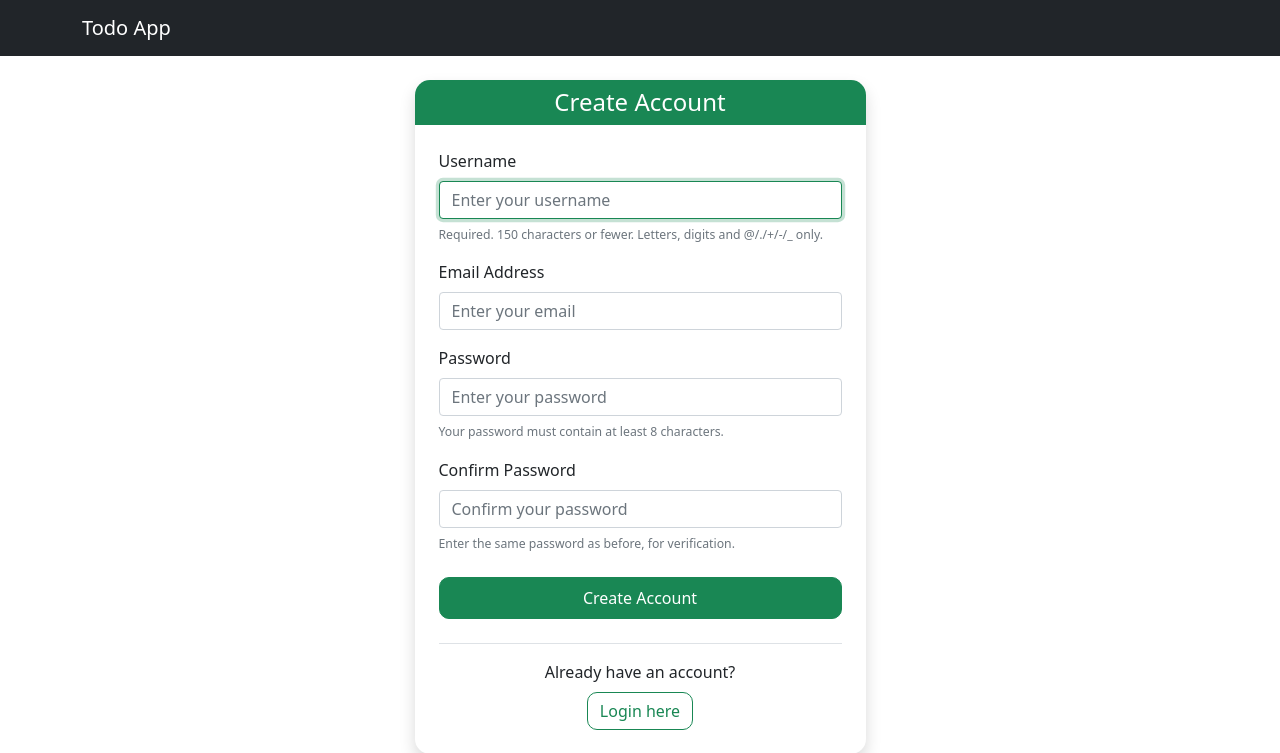
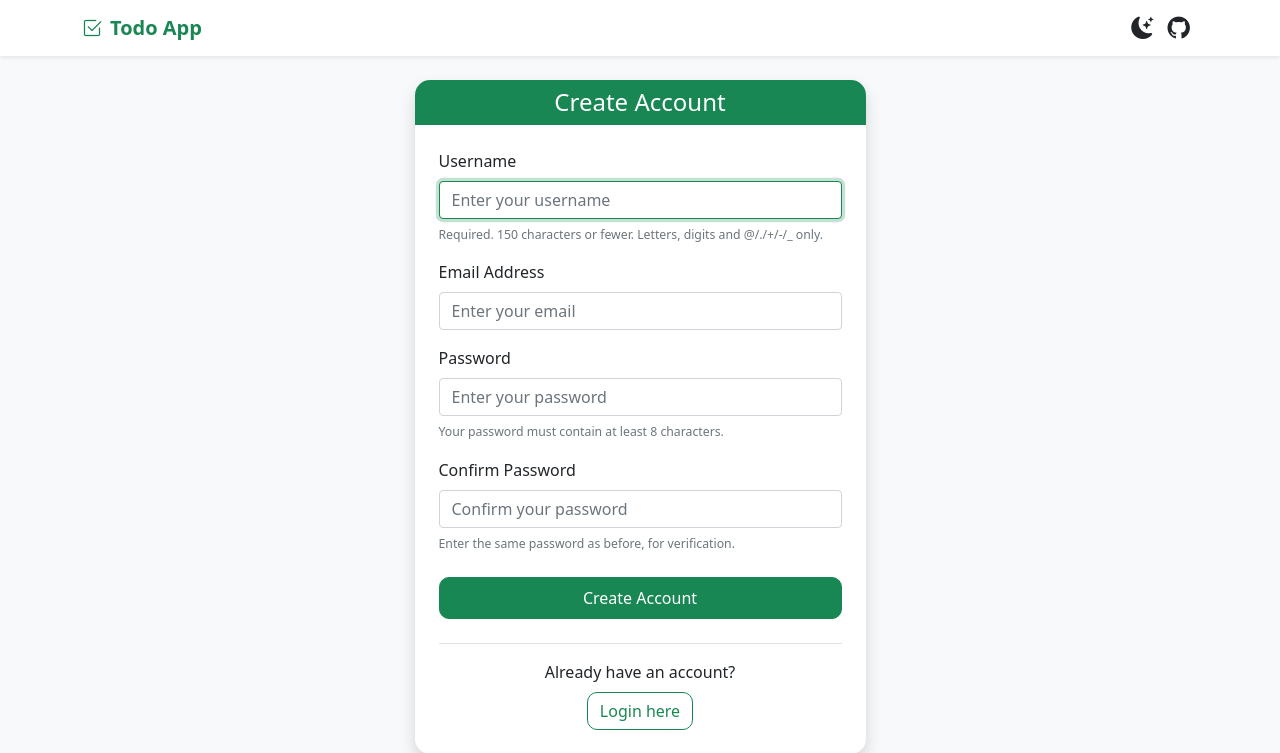
Before and after one commit to Saurabh-Singh02/Todo_List, a Django app: page /signup/ in a window 1280 px wide. Shown: the top 753 px of the page. Run offline with Django 5.2, Linux system fonts and the light colour scheme; some libraries are stand-ins or nearby versions.

Commit message:
Update base.html

```diff
--- a/todoproject/templates/base.html
+++ b/todoproject/templates/base.html
@@ -1,31 +1,142 @@
 <!DOCTYPE html>
-<html lang="en">
+<html lang="en" data-theme="light">
 <head>
     <meta charset="UTF-8">
     <meta name="viewport" content="width=device-width, initial-scale=1.0">
     <title>{% block title %}Todo App{% endblock %}</title>
+
+    <!-- Bootstrap CSS -->
     <link href="https://cdn.jsdelivr.net/npm/bootstrap@5.1.3/dist/css/bootstrap.min.css" rel="stylesheet">
+
+    <!-- Bootstrap Icons -->
+    <link href="https://cdn.jsdelivr.net/npm/bootstrap-icons@1.10.5/font/bootstrap-icons.css" rel="stylesheet">
+
     <style>
+        /* Light Theme */
+        body {
+            background-color: #f8f9fa;
+            color: #212529;
+            transition: all 0.3s ease-in-out;
+        }
+
+        /* Dark Theme */
+        [data-theme="dark"] body {
+            background-color: #121212;
+            color: #e9ecef;
+        }
+
+        [data-theme="dark"] .navbar {
+            background-color: #1e1e1e !important;
+        }
+
+        [data-theme="dark"] .navbar-text,
+        [data-theme="dark"] .theme-toggle,
+        [data-theme="dark"] .nav-link {
+            color: #f1f1f1 !important;
+        }
+
+        [data-theme="dark"] .navbar-toggler {
+            border-color: #f1f1f1;
+        }
+
+        [data-theme="dark"] .navbar-toggler-icon {
+            filter: invert(1);
+        }
+
+        [data-theme="dark"] .card,
+        [data-theme="dark"] .alert,
+        [data-theme="dark"] .btn-outline-danger {
+            background-color: #2a2a2a !important;
+            color: #f1f1f1 !important;
+            border-color: #444 !important;
+        }
+
+        [data-theme="dark"] .btn-outline-danger:hover {
+            background-color: #dc3545 !important;
+            color: #fff !important;
+        }
+
         .completed {
             text-decoration: line-through;
             opacity: 0.6;
         }
+
         .priority-high { border-left: 4px solid #dc3545; }
         .priority-medium { border-left: 4px solid #ffc107; }
         .priority-low { border-left: 4px solid #28a745; }
+
+        /* Toggle Button Style */
+        .theme-toggle {
+            border: none;
+            background: transparent;
+            font-size: 1.4rem;
+            cursor: pointer;
+            color: inherit;
+            transition: transform 0.2s;
+        }
+
+        .theme-toggle:hover {
+            transform: scale(1.2);
+        }
+
+        /* GitHub Button Style */
+        .github-btn {
+            border: none;
+            background: transparent;
+            font-size: 1.4rem;
+            cursor: pointer;
+            color: inherit;
+            transition: transform 0.2s;
+        }
+
+        .github-btn:hover {
+            transform: scale(1.2);
+            color: #6cc644; /* GitHub green hover */
+        }
     </style>
 </head>
 <body>
-    <nav class="navbar navbar-expand-lg navbar-dark bg-dark">
+    <nav class="navbar navbar-expand-lg navbar-light bg-white shadow-sm">
         <div class="container">
-            <a class="navbar-brand" href="{% url 'todo_list' %}">Todo App</a>
+            <a class="navbar-brand text-success fw-bold" href="{% url 'todo_list' %}">
+                <i class="bi bi-check2-square me-2"></i>Todo App
+            </a>
 
-            {% if user.is_authenticated %}
-            <div class="navbar-nav ms-auto">
-                <span class="navbar-text me-3">Welcome, {{ user.username }}</span>
-                <a class="nav-link" href="{% url 'logout' %}">Logout</a>
+            <!-- Navbar Toggler for mobile -->
+            <button class="navbar-toggler" type="button" data-bs-toggle="collapse" data-bs-target="#navbarNav"
+                aria-controls="navbarNav" aria-expanded="false" aria-label="Toggle navigation">
+                <span class="navbar-toggler-icon"></span>
+            </button>
+
+            <!-- Collapsible Menu -->
+            <div class="collapse navbar-collapse" id="navbarNav">
+                <ul class="navbar-nav ms-auto align-items-lg-center">
+                    <!-- Theme Toggle -->
+                    <li class="nav-item me-2">
+                        <button id="themeToggle" class="theme-toggle" title="Toggle Theme">
+                            <i class="bi bi-moon-stars-fill"></i>
+                        </button>
+                    </li>
+
+                    <!-- GitHub Link -->
+                    <li class="nav-item me-2">
+                        <a class="github-btn" href="https://github.com/Saurabh-Singh02/Todo_List" target="_blank" title="Contribute on GitHub">
+                            <i class="bi bi-github"></i>
+                        </a>
+                    </li>
+
+                    {% if user.is_authenticated %}
+                    <li class="nav-item me-3 navbar-text">
+                        Welcome, <strong>{{ user.username }}</strong>
+                    </li>
+                    <li class="nav-item">
+                        <a class="btn btn-outline-danger" href="{% url 'logout' %}">
+                            Logout
+                        </a>
+                    </li>
+                    {% endif %}
+                </ul>
             </div>
-            {% endif %}
         </div>
     </nav>
 
@@ -44,6 +155,28 @@
     </div>
 
     <script src="https://cdn.jsdelivr.net/npm/bootstrap@5.1.3/dist/js/bootstrap.bundle.min.js"></script>
+
+    <script>
+        // Theme toggle logic
+        const root = document.documentElement;
+        const toggleBtn = document.getElementById('themeToggle');
+        const icon = toggleBtn.querySelector('i');
+        const savedTheme = localStorage.getItem('theme') || 'light';
+
+        // Apply saved theme
+        root.setAttribute('data-theme', savedTheme);
+        icon.className = savedTheme === 'dark' ? 'bi bi-sun-fill' : 'bi bi-moon-stars-fill';
+
+        // Toggle event
+        toggleBtn.addEventListener('click', () => {
+            const currentTheme = root.getAttribute('data-theme');
+            const newTheme = currentTheme === 'light' ? 'dark' : 'light';
+            root.setAttribute('data-theme', newTheme);
+            localStorage.setItem('theme', newTheme);
+            icon.className = newTheme === 'dark' ? 'bi bi-sun-fill' : 'bi bi-moon-stars-fill';
+        });
+    </script>
+
     {% block scripts %}{% endblock %}
 </body>
 </html>
```
